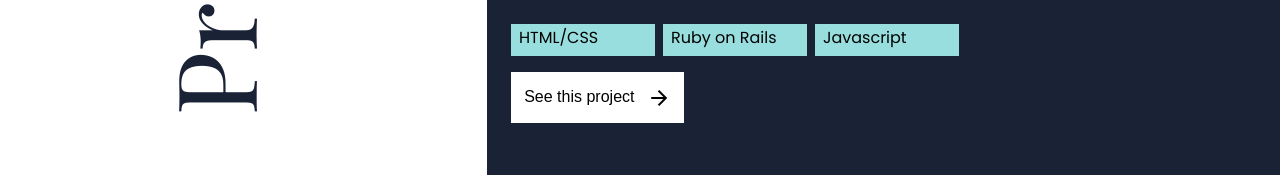
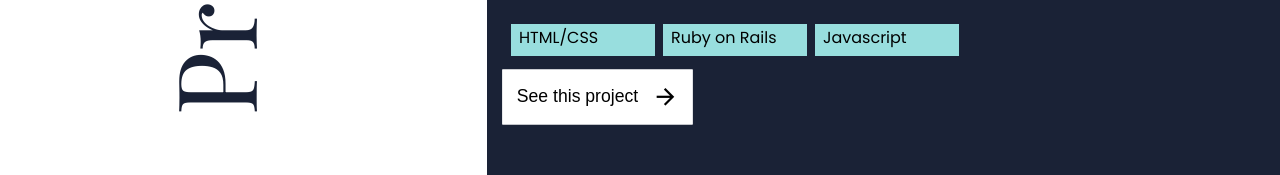
Before and after one commit to Jrmcuervo/my-first-web-page-ruben, a website: page index.html in a window 1280 px wide. In both pictures the pointer is over the button 597 px from the left and 1525 px from the top of the page. Shown: the part 1428-1603 px from the top of the page. Drawn offline with nearby package versions, Linux system fonts and the light colour scheme.

Commit message:
Button hover on card

```diff
--- a/style.css
+++ b/style.css
@@ -27,7 +27,7 @@
 
 .headline__title {
   flex-direction: column;
-  font-family: 'Playfair Display', serif;
+  font-family: "Playfair Display", serif;
   font-style: normal;
   font-weight: 400;
   font-size: 3rem;
@@ -391,6 +391,10 @@
     width: max-content;
   }
 
+  .cards__button__desktop:hover {
+    transform: scale(1.1);
+  }
+
   .cards > h2 {
     transform: rotate(-90deg);
     font-weight: 400;
```
